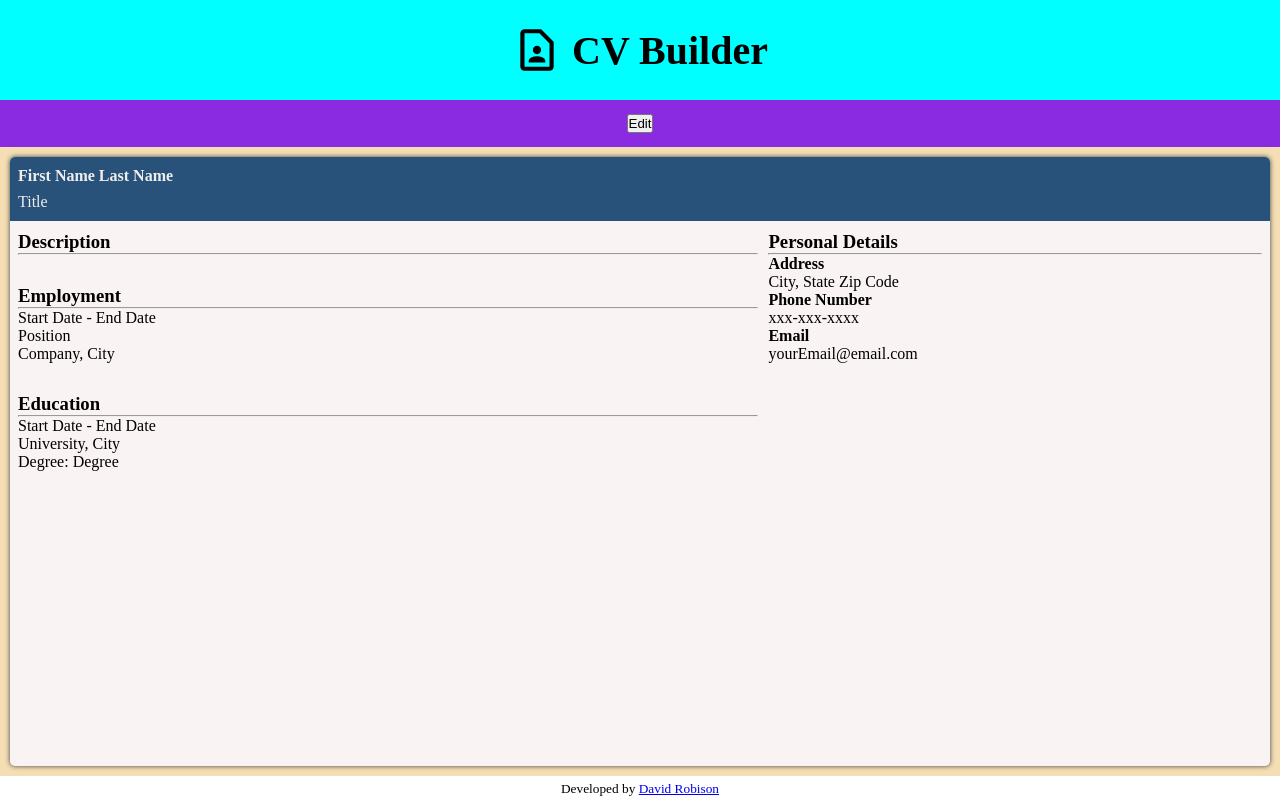
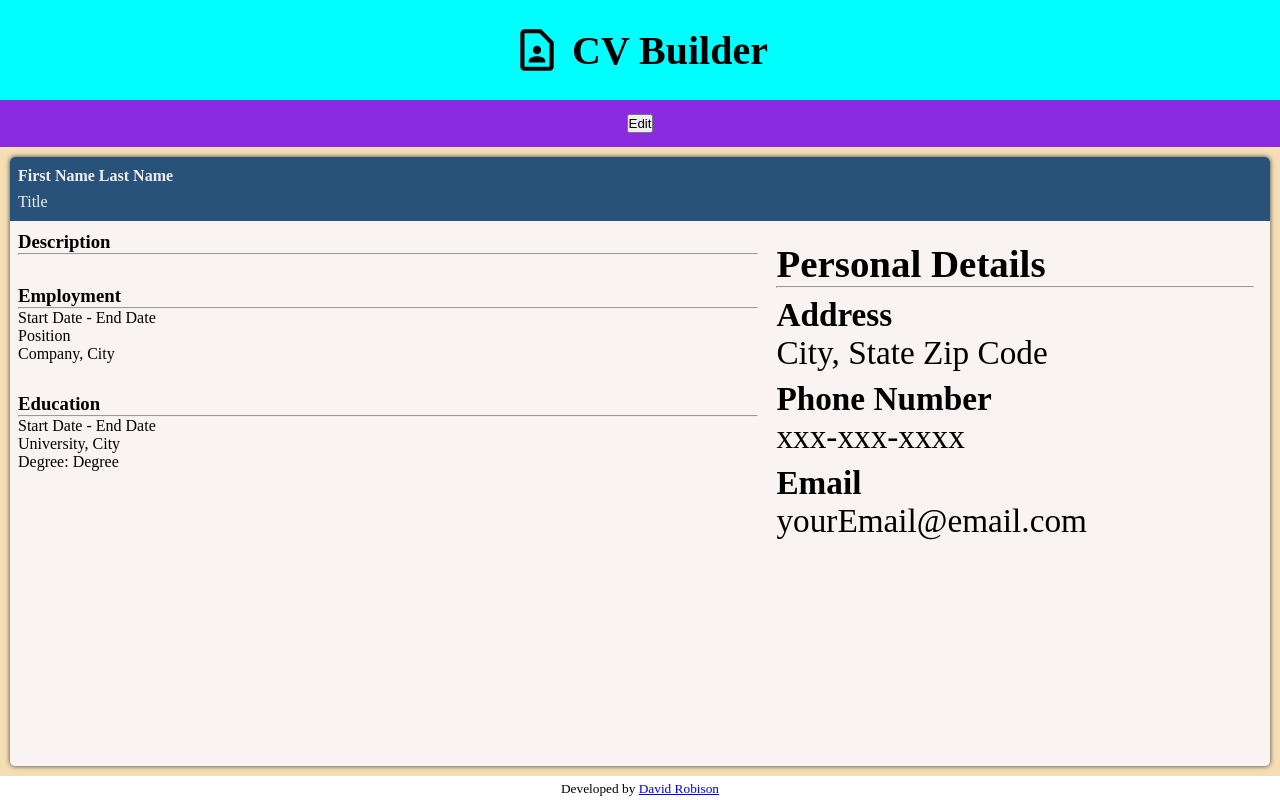
Before and after one commit to robisonwebdev/CV-Application, a React (Create React App) app: page / in a window 1280 px wide. Both pictures are taken after a click on the button "Preview". Built offline with nearby package versions, Linux system fonts and the light colour scheme.

Commit message:
Setup initial flex, font-size, padding, height and width for .preview_personal_details

```diff
--- a/src/styles/Main/Preview/PreviewPersonalDetails.css
+++ b/src/styles/Main/Preview/PreviewPersonalDetails.css
@@ -0,0 +1,10 @@
+.preview_personal_details {
+    display: flex;
+    flex-direction: column;
+    gap: 8px;
+
+    font-size: 2.6vw;
+    padding: 10px 8px;
+    height: auto;
+    width: 100%;
+}
```
